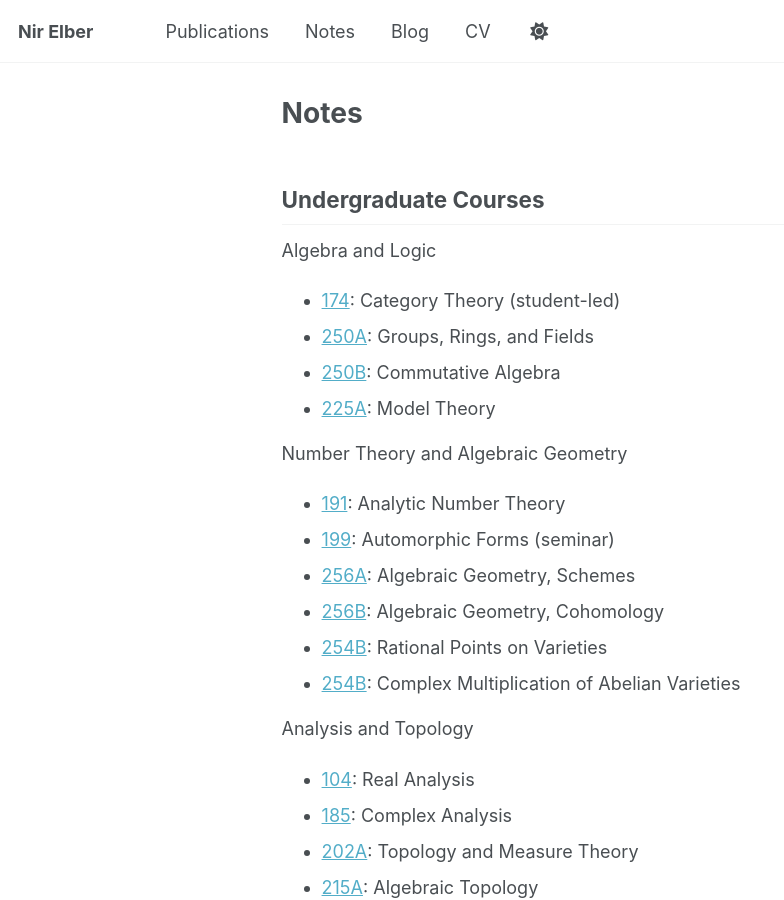
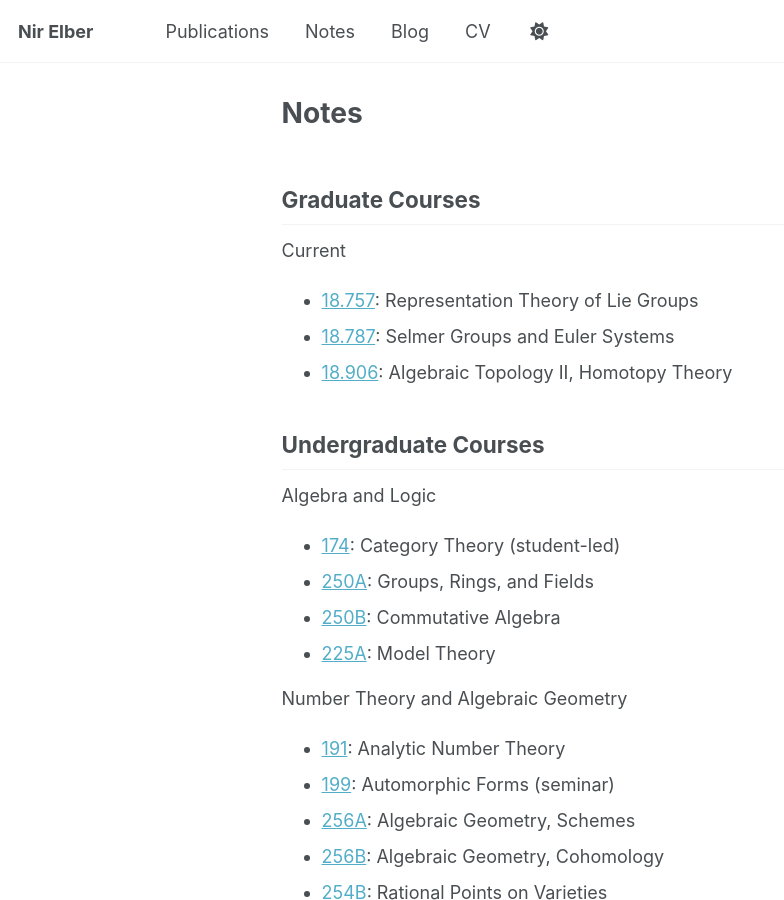
Before and after one commit to dFoiler/dfoiler.github.io, a Jekyll site: the page built from _pages/notes.md, in a window 1280 px wide and 900 px high. Shown: the whole window, without its empty margins (0-784 px from the left). Built offline with Jekyll 4.4.1, drawn with Linux system fonts in a browser that asks for light colours; a script that is not in the unit is left out.

Commit message:
add current notes

```diff
--- a/_pages/notes.md
+++ b/_pages/notes.md
@@ -3,6 +3,13 @@ permalink: /notes-page/
 title: "Notes"
 author_profile: false
 ---
+
+Graduate Courses
+-
+Current
+* [18.757](https://dfoiler.github.io/notes/757/notes.pdf): Representation Theory of Lie Groups
+* [18.787](https://dfoiler.github.io/notes/787/notes.pdf): Selmer Groups and Euler Systems
+* [18.906](https://dfoiler.github.io/notes/906/notes.pdf): Algebraic Topology II, Homotopy Theory
 
 Undergraduate Courses
 -
```
